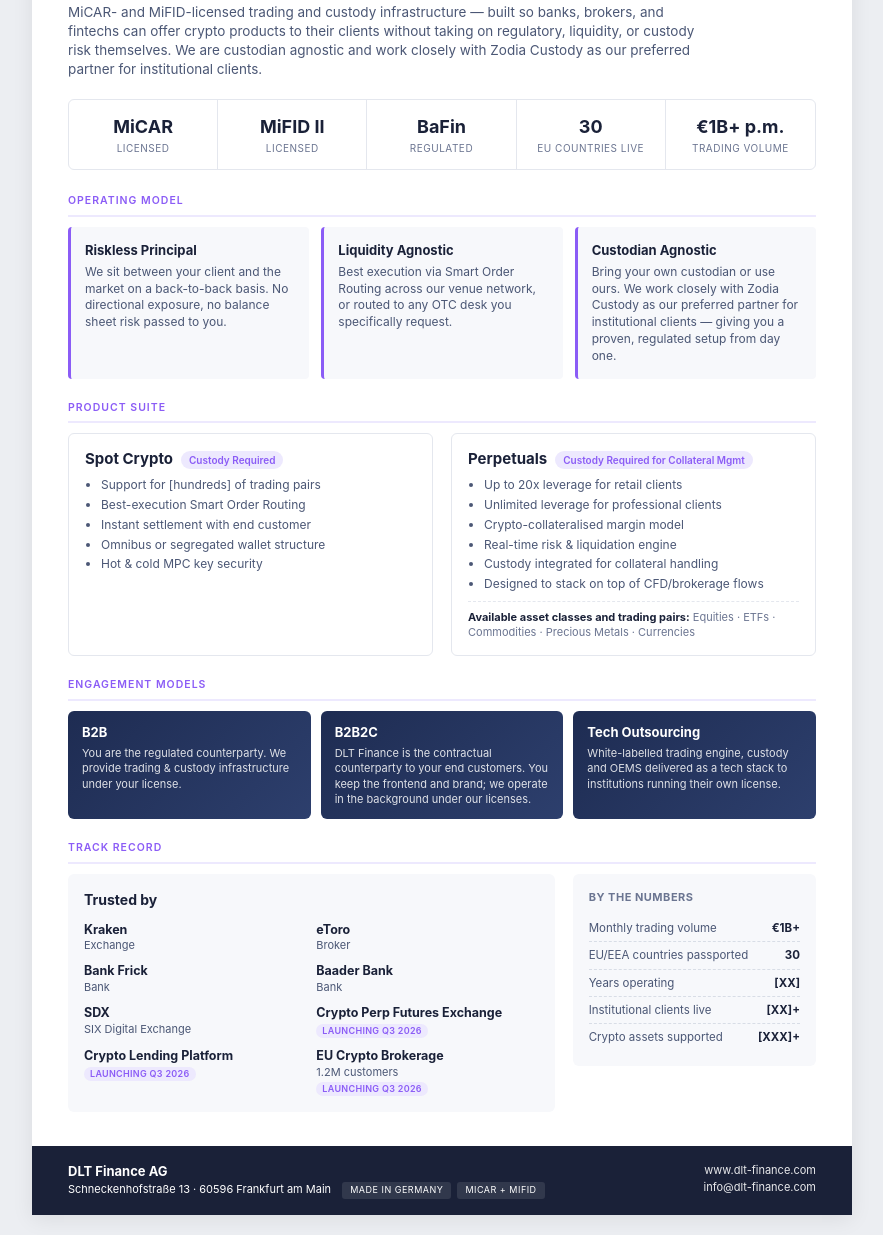
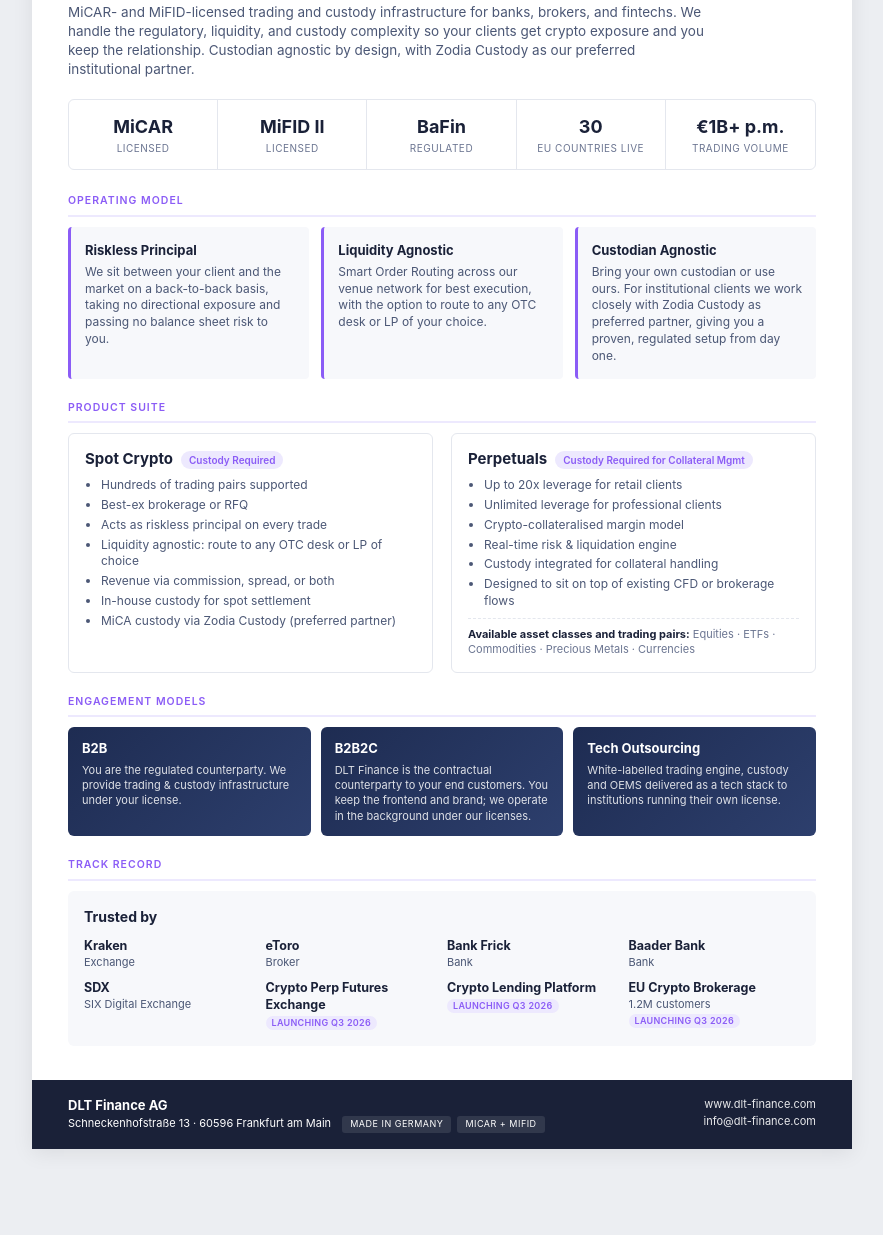
Before and after one commit to ae-kennedy/DLT-Finance-One-Pager, a plain HTML site: page index.html in a window 1280 px wide. Shown: the part 196-1431 px from the top of the page, without its empty margins (198-1081 px from the left). After the commit the page ends 1365 px from the top, so only its background shows below. Drawn offline with Linux system fonts and the light colour scheme.

Commit message:
Remove By the Numbers, rewrite Spot Crypto, clean up dashes

```diff
--- a/index.html
+++ b/index.html
@@ -112,22 +112,10 @@
   }
   .engage-name { font-size: 13px; font-weight: 700; margin-bottom: 5px; }
   .engage-desc { font-size: 11px; opacity: 0.85; line-height: 1.4; }
-  .proof-row { display: grid; grid-template-columns: 2fr 1fr; gap: 18px; align-items: start; }
-  .proof-stats { background: #f7f8fb; border-radius: 6px; padding: 16px; }
-  .proof-stats-title { font-size: 11px; font-weight: 700; color: #6b7591; text-transform: uppercase; letter-spacing: 0.5px; margin-bottom: 10px; }
-  .stat-row {
-    display: flex;
-    justify-content: space-between;
-    padding: 5px 0;
-    border-bottom: 1px dashed #d8dde6;
-    font-size: 11.5px;
-  }
-  .stat-row:last-child { border-bottom: none; }
-  .stat-label { color: #4b5775; }
-  .stat-val { font-weight: 700; color: #1a2138; }
+  .proof-row { display: block; }
   .trusted { background: #f7f8fb; border-radius: 6px; padding: 16px; }
   .trusted-title { font-size: 14px; font-weight: 700; color: #1a2138; margin-bottom: 12px; }
-  .trusted-grid { display: grid; grid-template-columns: 1fr 1fr; gap: 10px; }
+  .trusted-grid { display: grid; grid-template-columns: repeat(4, 1fr); gap: 10px; }
   .trusted-item { font-size: 11px; color: #4b5775; line-height: 1.35; }
   .trusted-item strong { display: block; color: #1a2138; font-size: 12.5px; }
   .upcoming-badge {
@@ -176,7 +164,7 @@
 
   <div class="hero">
     <h1>The <span class="accent">Regulated Crypto Infrastructure</span><br>Layer for Financial Institutions in the EU</h1>
-    <p class="subtitle">MiCAR- and MiFID-licensed trading and custody infrastructure &mdash; built so banks, brokers, and fintechs can offer crypto products to their clients without taking on regulatory, liquidity, or custody risk themselves. We are custodian agnostic and work closely with Zodia Custody as our preferred partner for institutional clients.</p>
+    <p class="subtitle">MiCAR- and MiFID-licensed trading and custody infrastructure for banks, brokers, and fintechs. We handle the regulatory, liquidity, and custody complexity so your clients get crypto exposure and you keep the relationship. Custodian agnostic by design, with Zodia Custody as our preferred institutional partner.</p>
   </div>
 
   <div class="credentials">
@@ -207,15 +195,15 @@
     <div class="three-col">
       <div class="pillar">
         <p class="pillar-title">Riskless Principal</p>
-        <p class="pillar-desc">We sit between your client and the market on a back-to-back basis. No directional exposure, no balance sheet risk passed to you.</p>
+        <p class="pillar-desc">We sit between your client and the market on a back-to-back basis, taking no directional exposure and passing no balance sheet risk to you.</p>
       </div>
       <div class="pillar">
         <p class="pillar-title">Liquidity Agnostic</p>
-        <p class="pillar-desc">Best execution via Smart Order Routing across our venue network, or routed to any OTC desk you specifically request.</p>
+        <p class="pillar-desc">Smart Order Routing across our venue network for best execution, with the option to route to any OTC desk or LP of your choice.</p>
       </div>
       <div class="pillar">
         <p class="pillar-title">Custodian Agnostic</p>
-        <p class="pillar-desc">Bring your own custodian or use ours. We work closely with Zodia Custody as our preferred partner for institutional clients — giving you a proven, regulated setup from day one.</p>
+        <p class="pillar-desc">Bring your own custodian or use ours. For institutional clients we work closely with Zodia Custody as preferred partner, giving you a proven, regulated setup from day one.</p>
       </div>
     </div>
   </div>
@@ -229,11 +217,13 @@
           <span class="block-tag">Custody Required</span>
         </div>
         <ul>
-          <li>Support for [hundreds] of trading pairs</li>
-          <li>Best-execution Smart Order Routing</li>
-          <li>Instant settlement with end customer</li>
-          <li>Omnibus or segregated wallet structure</li>
-          <li>Hot &amp; cold MPC key security</li>
+          <li>Hundreds of trading pairs supported</li>
+          <li>Best-ex brokerage or RFQ</li>
+          <li>Acts as riskless principal on every trade</li>
+          <li>Liquidity agnostic: route to any OTC desk or LP of choice</li>
+          <li>Revenue via commission, spread, or both</li>
+          <li>In-house custody for spot settlement</li>
+          <li>MiCA custody via Zodia Custody (preferred partner)</li>
         </ul>
       </div>
       <div class="block">
@@ -247,7 +237,7 @@
           <li>Crypto-collateralised margin model</li>
           <li>Real-time risk &amp; liquidation engine</li>
           <li>Custody integrated for collateral handling</li>
-          <li>Designed to stack on top of CFD/brokerage flows</li>
+          <li>Designed to sit on top of existing CFD or brokerage flows</li>
         </ul>
         <div class="underlyings">
           <strong>Available asset classes and trading pairs:</strong> Equities &middot; ETFs &middot; Commodities &middot; Precious Metals &middot; Currencies
@@ -299,14 +289,6 @@
           </div>
         </div>
       </div>
-      <div class="proof-stats">
-        <div class="proof-stats-title">By the Numbers</div>
-        <div class="stat-row"><span class="stat-label">Monthly trading volume</span><span class="stat-val">&euro;1B+</span></div>
-        <div class="stat-row"><span class="stat-label">EU/EEA countries passported</span><span class="stat-val">30</span></div>
-        <div class="stat-row"><span class="stat-label">Years operating</span><span class="stat-val">[XX]</span></div>
-        <div class="stat-row"><span class="stat-label">Institutional clients live</span><span class="stat-val">[XX]+</span></div>
-        <div class="stat-row"><span class="stat-label">Crypto assets supported</span><span class="stat-val">[XXX]+</span></div>
-      </div>
     </div>
   </div>
 
```
